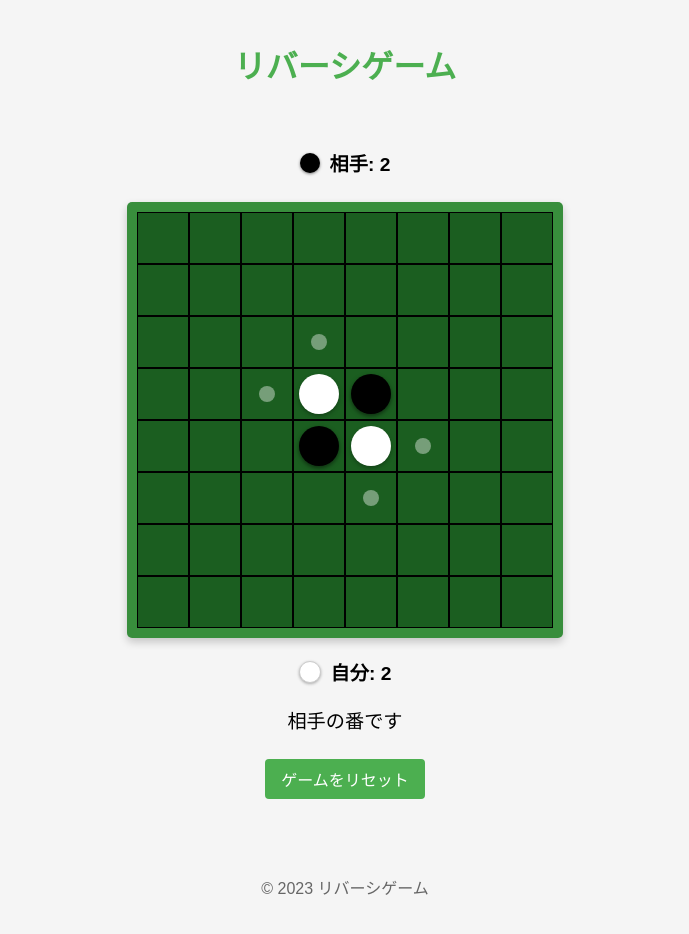
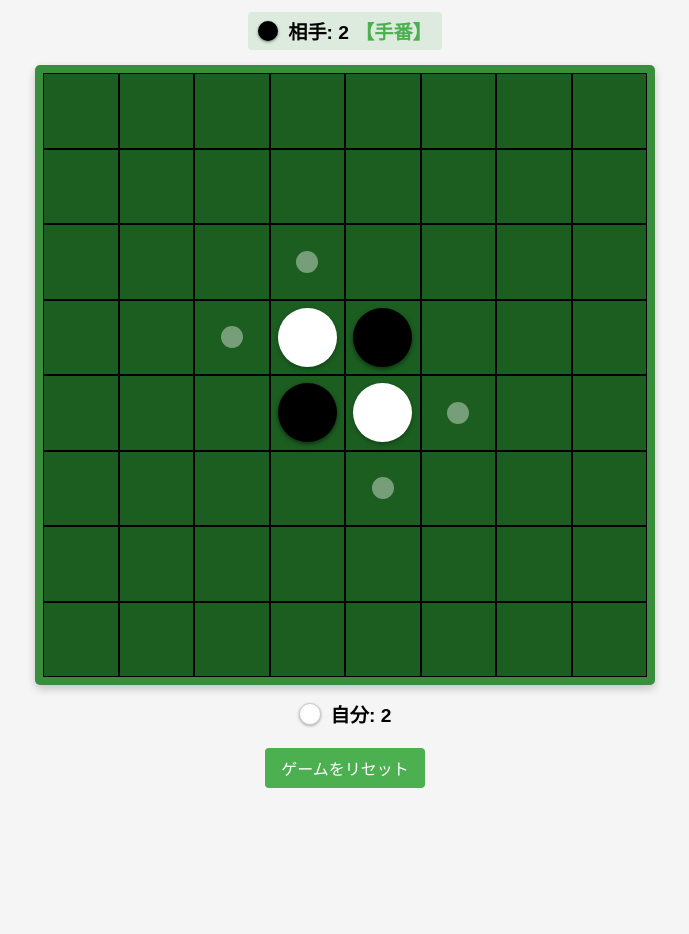
Before and after one commit to tissueMO/reversi, a Nuxt app: page / in a window 1280 px wide. Shown: the top 934 px of the page, without its empty margins (295-984 px from the left). After the commit the page ends 800 px from the top, so only its background shows below. Built offline with nearby package versions, Linux system fonts and the light colour scheme.

Commit message:
画面デザイン修正

```diff
--- a/assets/css/main.css
+++ b/assets/css/main.css
@@ -1,23 +1,32 @@
 :root {
-  --primary-color: #4CAF50;
-  --secondary-color: #2196F3;
+  --primary-color: #4caf50;
+  --secondary-color: #2196f3;
   --background-color: #f5f5f5;
-  --board-color: #388E3C;
+  --board-color: #388e3c;
   --black-piece: #000000;
-  --white-piece: #FFFFFF;
+  --white-piece: #ffffff;
+}
+
+html,
+body {
+  height: 100%;
+  margin: 0;
+  padding: 0;
+  overflow: auto; /* hiddenからautoに変更 */
 }
 
 body {
-  font-family: 'Arial', sans-serif;
-  margin: 0;
-  padding: 0;
+  font-family: "Arial", sans-serif;
   background-color: var(--background-color);
+  display: flex;
+  flex-direction: column;
 }
 
 .container {
-  max-width: 1200px;
-  margin: 0 auto;
-  padding: 1rem;
+  width: 100%;
+  height: 100%;
+  margin: 0;
+  padding: 0;
 }
 
 button {
--- a/components/ReversiBoard.vue
+++ b/components/ReversiBoard.vue
@@ -1,9 +1,9 @@
 <template>
   <div class="reversi-board">
     <div class="game-info top-info">
-      <div class="score opponent-score">
+      <div class="score opponent-score" :class="{ 'current-turn': currentPlayer !== playerColor }">
         <div class="color-icon" :class="opponentColorClass"></div>
-        相手: {{ opponentCount }}
+        相手: {{ opponentCount }} <span v-if="currentPlayer !== playerColor" class="turn-mark">【手番】</span>
       </div>
     </div>
 
@@ -35,12 +35,11 @@
     </div>
 
     <div class="game-info bottom-info">
-      <div class="score player-score">
+      <div class="score player-score" :class="{ 'current-turn': currentPlayer === playerColor }">
         <div class="color-icon" :class="playerColorClass"></div>
-        自分: {{ playerCount }}
+        自分: {{ playerCount }} <span v-if="currentPlayer === playerColor" class="turn-mark">【手番】</span>
       </div>
 
-      <div class="turn-info">{{ currentTurnText }}</div>
       <div v-if="gameStatus === 'ended'" class="game-result">
         <div class="result-text">{{ gameResultText }}</div>
       </div>
@@ -352,35 +351,50 @@ const resetGame = () => {
   display: flex;
   flex-direction: column;
   align-items: center;
-  margin: 20px auto;
+  justify-content: center;
+  width: 100%;
+  height: 100%;
+  padding: 10px;
+  box-sizing: border-box;
 }
 
 .board-container {
   background-color: var(--board-color);
-  padding: 10px;
+  padding: 8px;
   border-radius: 5px;
   box-shadow: 0 4px 8px rgba(0, 0, 0, 0.2);
-  margin: 10px 0;
+
+  /* サイズ計算を改善 - 正方形を保証し、はみ出しを防止 */
+  width: min(80vmin, calc(100vw - 40px), calc(100vh - 180px));
+  height: min(80vmin, calc(100vw - 40px), calc(100vh - 180px));
+
+  /* サイズ制約のmax-widthとmax-heightは不要なので削除 */
+
+  display: flex;
+  flex-direction: column;
+  box-sizing: border-box;
 }
 
 .board-row {
   display: flex;
+  flex: 1;
 }
 
 .board-cell {
-  width: 50px;
-  height: 50px;
+  aspect-ratio: 1; /* 縦横比を1:1に保つ */
+  flex: 1;
   border: 1px solid #000;
   display: flex;
   align-items: center;
   justify-content: center;
   background-color: #1B5E20;
   cursor: pointer;
+  box-sizing: border-box;
 }
 
 .piece {
-  width: 40px;
-  height: 40px;
+  width: 80%;
+  height: 80%;
   border-radius: 50%;
   transition: all 0.3s ease;
   transform-style: preserve-3d;
@@ -398,7 +412,7 @@ const resetGame = () => {
 
 /* ひっくり返しアニメーション */
 .flipping {
-  animation: flip-piece 0.35s cubic-bezier(0.42, 0, 0.58, 1); /* 0.5秒から0.35秒に短縮 */
+  animation: flip-piece 0.35s cubic-bezier(0.42, 0, 0.58, 1);
 }
 
 @keyframes flip-piece {
@@ -420,8 +434,8 @@ const resetGame = () => {
 }
 
 .valid-move-indicator {
-  width: 16px;
-  height: 16px;
+  width: 30%;
+  height: 30%;
   border-radius: 50%;
   background-color: rgba(255, 255, 255, 0.4);
   position: absolute;
@@ -429,10 +443,10 @@ const resetGame = () => {
 
 .game-info {
   width: 100%;
-  max-width: 400px;
   display: flex;
   flex-direction: column;
   align-items: center;
+  margin: 10px 0;
 }
 
 .top-info {
@@ -449,6 +463,18 @@ const resetGame = () => {
   font-size: 1.2rem;
   font-weight: bold;
   margin-bottom: 5px;
+  padding: 5px 10px;
+  border-radius: 4px;
+}
+
+.current-turn {
+  background-color: rgba(76, 175, 80, 0.15);
+}
+
+.turn-mark {
+  margin-left: 6px;
+  font-weight: bold;
+  color: var(--primary-color);
 }
 
 .color-icon {
@@ -469,11 +495,6 @@ const resetGame = () => {
   border: 1px solid #ccc;
 }
 
-.turn-info {
-  margin: 15px 0;
-  font-size: 1.2rem;
-}
-
 .game-result {
   margin: 10px 0;
 }
--- a/pages/index.vue
+++ b/pages/index.vue
@@ -1,14 +1,8 @@
 <template>
   <div class="container">
-    <header>
-      <h1>リバーシゲーム</h1>
-    </header>
     <main>
       <ReversiBoard />
     </main>
-    <footer>
-      <p>&copy; 2023 リバーシゲーム</p>
-    </footer>
   </div>
 </template>
 
@@ -19,30 +13,21 @@
 <style scoped>
 .container {
   display: flex;
-  flex-direction: column;
-  min-height: 100vh;
-  padding: 20px;
-}
-
-header {
-  text-align: center;
-  margin-bottom: 20px;
-}
-
-h1 {
-  color: var(--primary-color);
+  justify-content: center;
+  align-items: center;
+  width: 100%;
+  height: 100vh;
+  overflow: hidden;
+  padding: 0;
+  margin: 0;
+  box-sizing: border-box;
 }
 
 main {
-  flex: 1;
   display: flex;
   justify-content: center;
-}
-
-footer {
-  text-align: center;
-  margin-top: 30px;
-  padding: 10px 0;
-  color: #666;
+  align-items: center;
+  width: 100%;
+  height: 100%;
 }
 </style>
```
